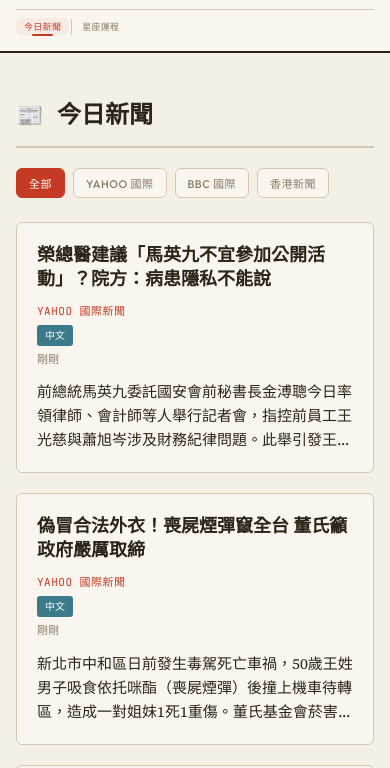
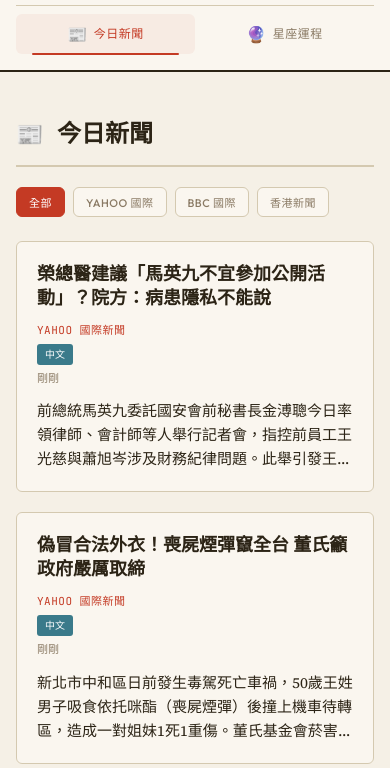
Before and after one commit to Raingor/CC-news, a website: page index.html in a window 390 px wide. Shown: the part 118-886 px from the top of the page. Drawn offline with nearby package versions, Linux system fonts and the light colour scheme; a web font is replaced by a local one.

Commit message:
💄 Make section nav mobile-friendly with full-width tap targets
- Mobile (720px): nav links flex:1, 44px min-height, centered, 13px font
- Small mobile (540px): 40px min-height, 12px font
- Removed separator on mobile, icons always visible
- Desktop stays compact inline

```diff
--- a/css/style.css
+++ b/css/style.css
@@ -693,17 +693,24 @@ footer {
     padding: 6px 12px;
   }
 
+  .section-nav {
+    gap: 0;
+  }
+
   .section-nav-link {
-    font-size: 10px;
-    padding: 6px 10px;
+    flex: 1;
+    justify-content: center;
+    font-size: 13px;
+    padding: 12px 8px;
+    min-height: 44px;
   }
 
   .section-nav-icon {
-    display: none;
+    font-size: 16px;
   }
 
   .section-nav-sep {
-    margin: 0 2px;
+    display: none;
   }
 
   .scroll-jump {
@@ -748,18 +755,18 @@ footer {
   }
 
   .section-nav {
-    margin-top: 12px;
+    margin-top: 8px;
     padding-top: 8px;
   }
 
   .section-nav-link {
-    font-size: 9px;
-    padding: 4px 8px;
-    letter-spacing: 0.3px;
+    font-size: 12px;
+    padding: 10px 6px;
+    min-height: 40px;
   }
 
   .section-nav-label {
-    font-size: 9px;
+    font-size: 12px;
   }
 
   .scroll-jump {
```
